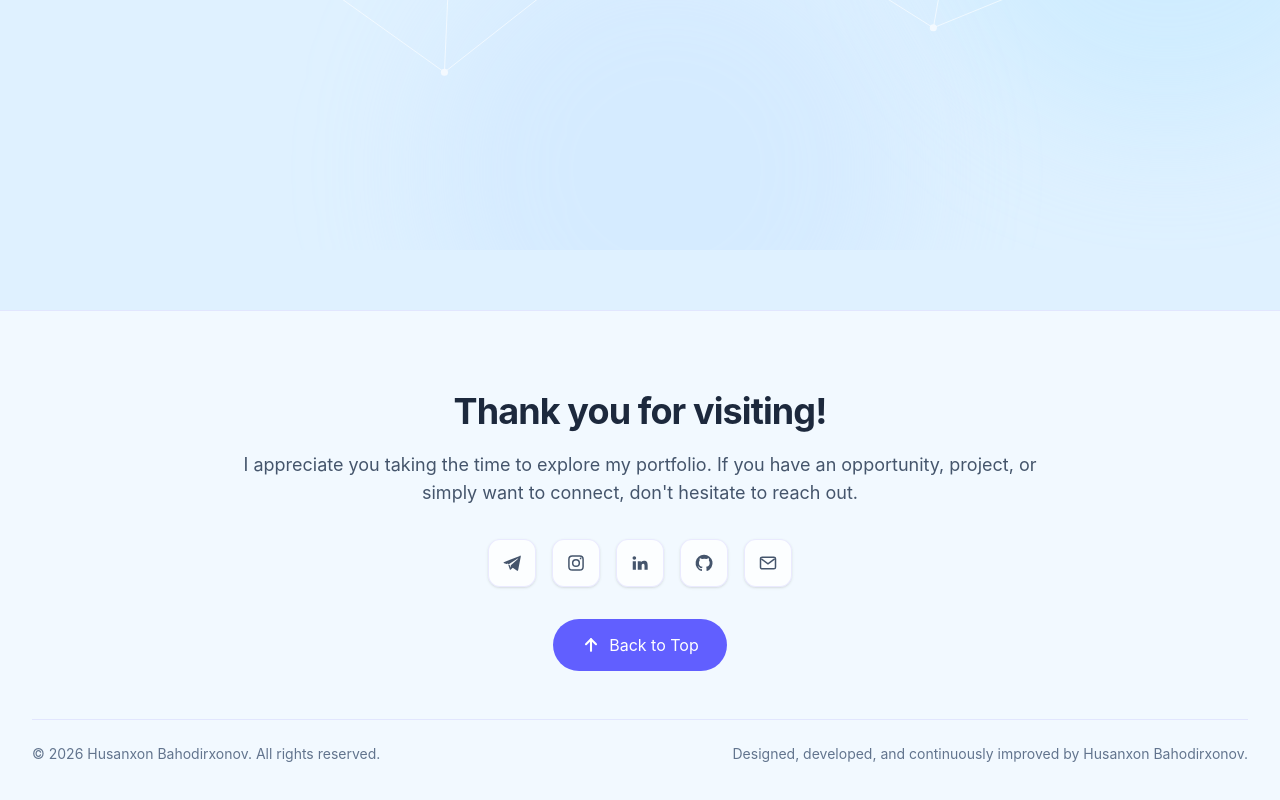
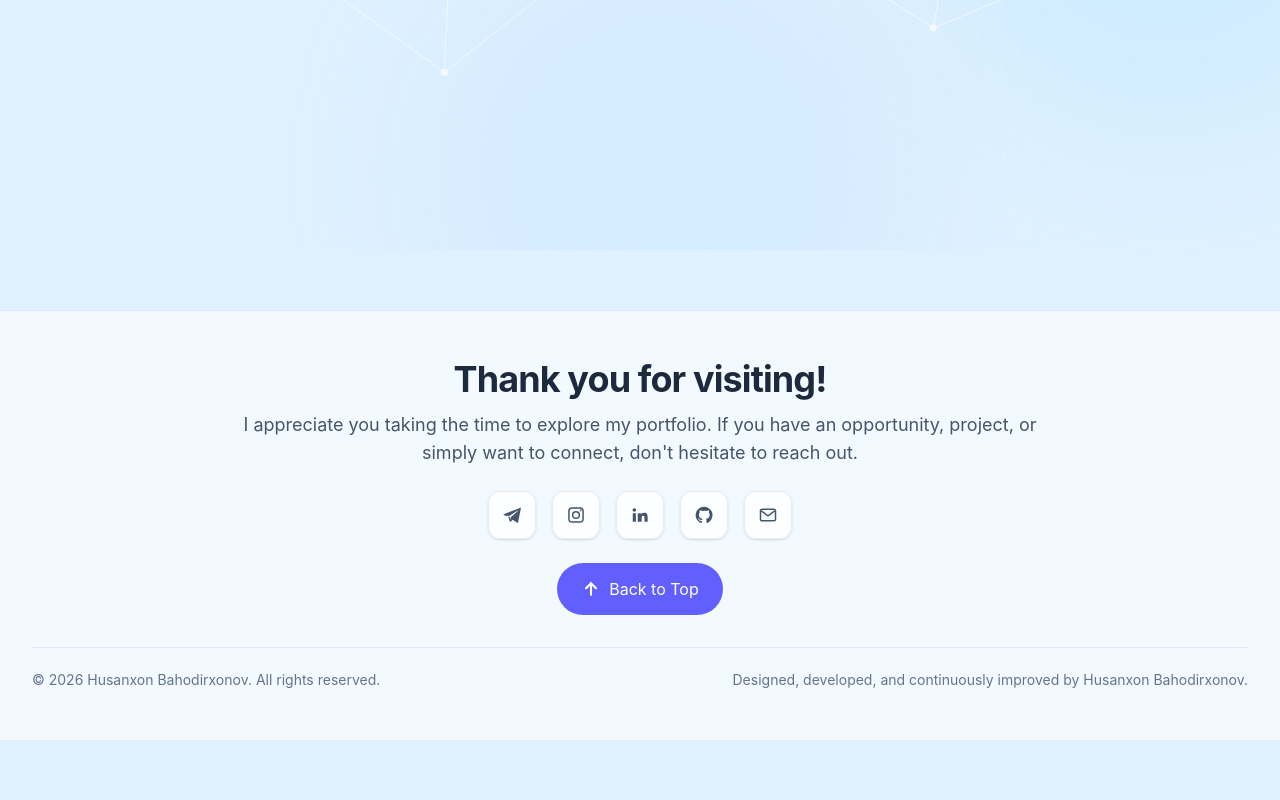
Before and after one commit to Husanxon4407/portfolio-website, a React (Vite) app: page / in a window 1280 px wide. Shown: the part 550-1350 px from the top of the page. After the commit the page ends 1290 px from the top, so only its background shows below. Built offline with nearby package versions, Linux system fonts and the light colour scheme.

Commit message:
updated footer

```diff
--- a/src/components/Footer/Footer.jsx
+++ b/src/components/Footer/Footer.jsx
@@ -118,7 +118,7 @@ function Footer({ darkMode, language }) {
                     : 'border-indigo-600/10 bg-white/60 text-slate-700'
             }`}
         >
-            <div className="mx-auto w-full max-w-[1520px] px-5 py-16 lg:px-8 lg:py-20">
+            <div className="mx-auto w-full max-w-[1520px] px-5 py-10 sm:px-6 lg:px-8 lg:py-12">
 
                 {/* MAIN FOOTER CONTENT */}
 
@@ -135,7 +135,7 @@ function Footer({ darkMode, language }) {
                     </h2>
 
                     <p
-                        className={`mt-5 max-w-[850px] text-base leading-7 sm:text-lg ${
+                        className={`mt-3 max-w-[850px] text-sm leading-6 sm:text-lg sm:leading-7 ${
                             darkMode
                                 ? 'text-slate-400'
                                 : 'text-slate-600'
@@ -147,7 +147,7 @@ function Footer({ darkMode, language }) {
 
                     {/* SOCIAL ICONS */}
 
-                    <div className="mt-8 flex flex-wrap items-center justify-center gap-3 sm:gap-4">
+                    <div className="mt-6 flex flex-wrap items-center justify-center gap-3 sm:gap-4">
                         {socialLinks.map((link) => (
                             <a
                                 key={link.type}
@@ -172,7 +172,7 @@ function Footer({ darkMode, language }) {
 
                     <a
                         href="#home"
-                        className={`mt-8 inline-flex items-center gap-2 rounded-full px-7 py-3.5 font-semibold no-underline transition-all duration-300 hover:-translate-y-1 ${
+                        className={`mt-6 inline-flex items-center gap-2 rounded-full px-6 py-3 text-sm font-semibold no-underline transition-all duration-300 sm:py-3.5 sm:text-base hover:-translate-y-1 ${
                             darkMode
                                 ? 'bg-cyan-400 text-[#07131f] hover:bg-cyan-300'
                                 : 'bg-indigo-500 text-white hover:bg-indigo-600'
@@ -200,7 +200,7 @@ function Footer({ darkMode, language }) {
                 {/* FOOTER BOTTOM */}
 
                 <div
-                    className={`mt-12 flex flex-col gap-4 border-t pt-6 text-sm sm:flex-row sm:items-center sm:justify-between ${
+                    className={`mt-8 flex flex-col gap-3 border-t pt-5 text-sm leading-5 sm:flex-row sm:items-center sm:justify-between sm:text-sm sm:leading-6 ${
                         darkMode
                             ? 'border-white/10 text-slate-500'
                             : 'border-indigo-600/10 text-slate-500'
```
